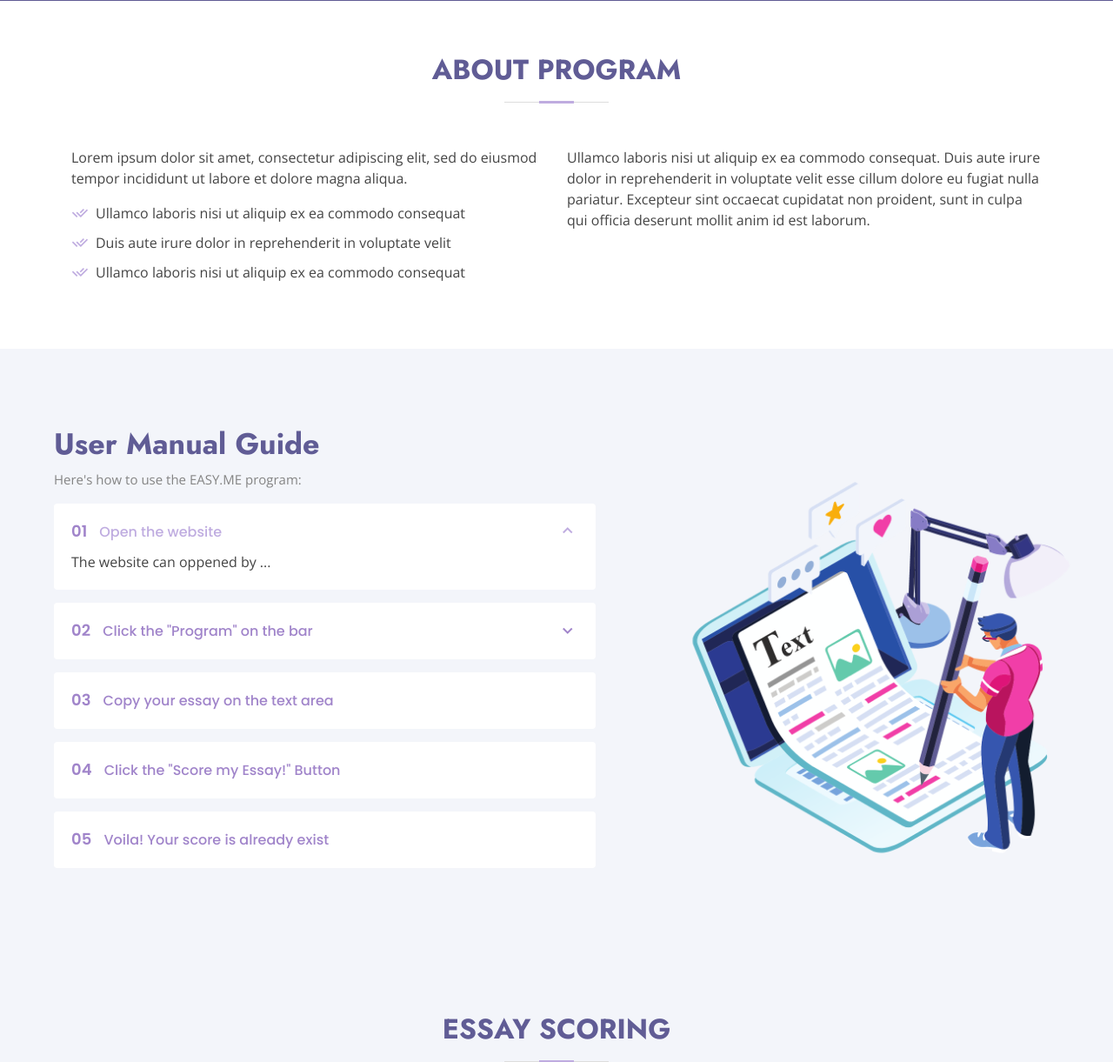
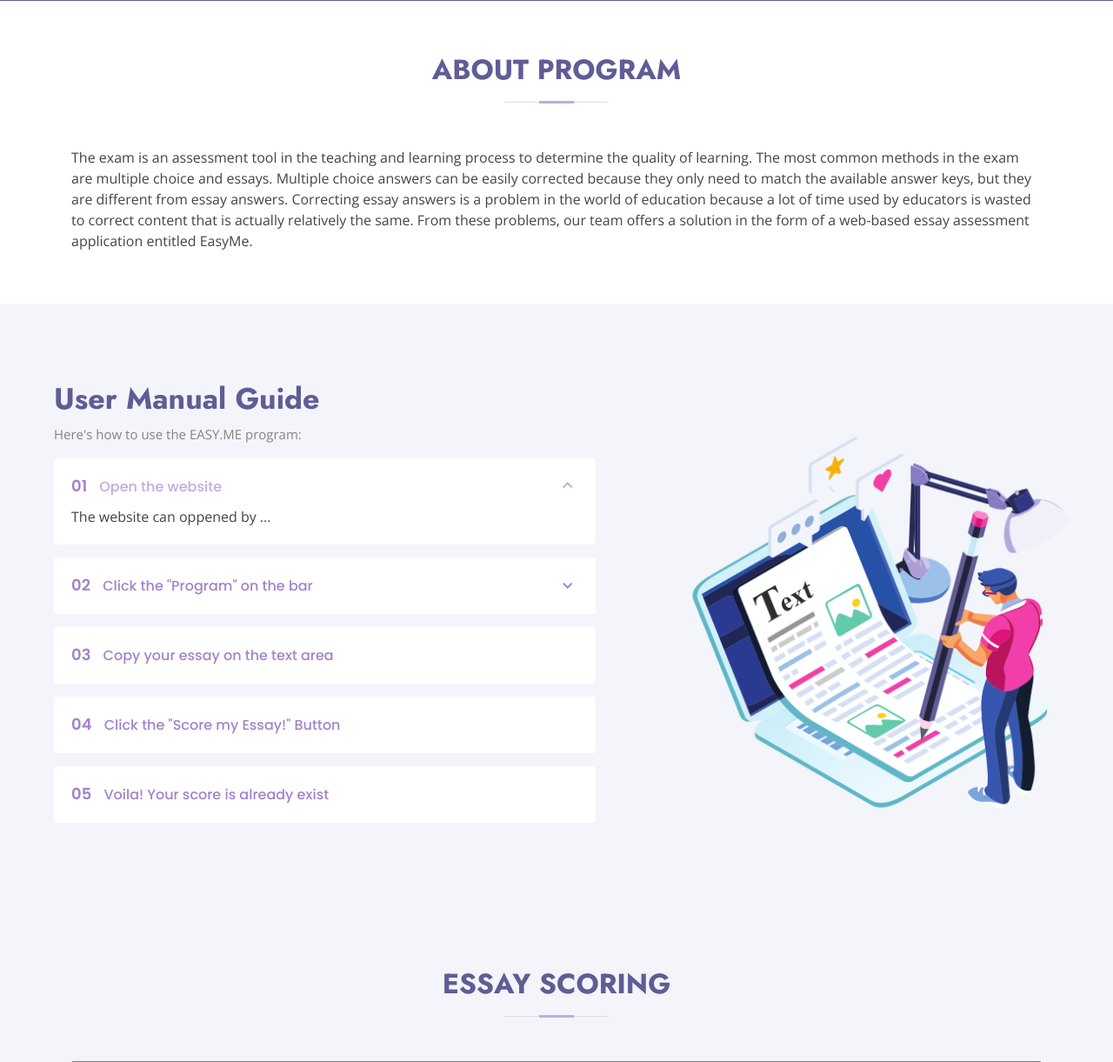
Before and after one commit to habiibn/Essay-Scoring-System, a Flask app: page / in a window 1280 px wide. Shown: the part 799-2020 px from the top of the page at 87% size. Run offline with Flask 2, Linux system fonts and the light colour scheme; parts of the project's set-up code (start-up, migrations or seed data) failed here and were passed over; some libraries are stand-ins or nearby versions.

Commit message:
Update index.html

```diff
--- a/templates/index.html
+++ b/templates/index.html
@@ -78,22 +78,15 @@
           <h2>About Program</h2>
         </div>
         <div class="row content">
-          <div class="col-lg-6">
+          <div>
             <p>
-              Lorem ipsum dolor sit amet, consectetur adipiscing elit, sed do eiusmod tempor incididunt ut labore et dolore
-              magna aliqua.
-            </p>
-            <ul>
-              <li><i class="ri-check-double-line"></i> Ullamco laboris nisi ut aliquip ex ea commodo consequat</li>
-              <li><i class="ri-check-double-line"></i> Duis aute irure dolor in reprehenderit in voluptate velit</li>
-              <li><i class="ri-check-double-line"></i> Ullamco laboris nisi ut aliquip ex ea commodo consequat</li>
-            </ul>
-          </div>
-          <div class="col-lg-6 pt-4 pt-lg-0">
-            <p>
-              Ullamco laboris nisi ut aliquip ex ea commodo consequat. Duis aute irure dolor in reprehenderit in voluptate
-              velit esse cillum dolore eu fugiat nulla pariatur. Excepteur sint occaecat cupidatat non proident, sunt in
-              culpa qui officia deserunt mollit anim id est laborum.
+              The exam is an assessment tool in the teaching and learning process to determine the quality of learning.
+              The most common methods in the exam are multiple choice and essays. Multiple choice answers can be easily
+              corrected because they only need to match the available answer keys, but they are different from essay answers.
+              Correcting essay answers is a problem in the world of education because a lot of time used by educators is wasted
+              to correct content that is actually relatively the same.
+              From these problems, our team offers a solution in the form of a web-based essay assessment application
+              entitled EasyMe.
             </p>
           </div>
         </div>
```
